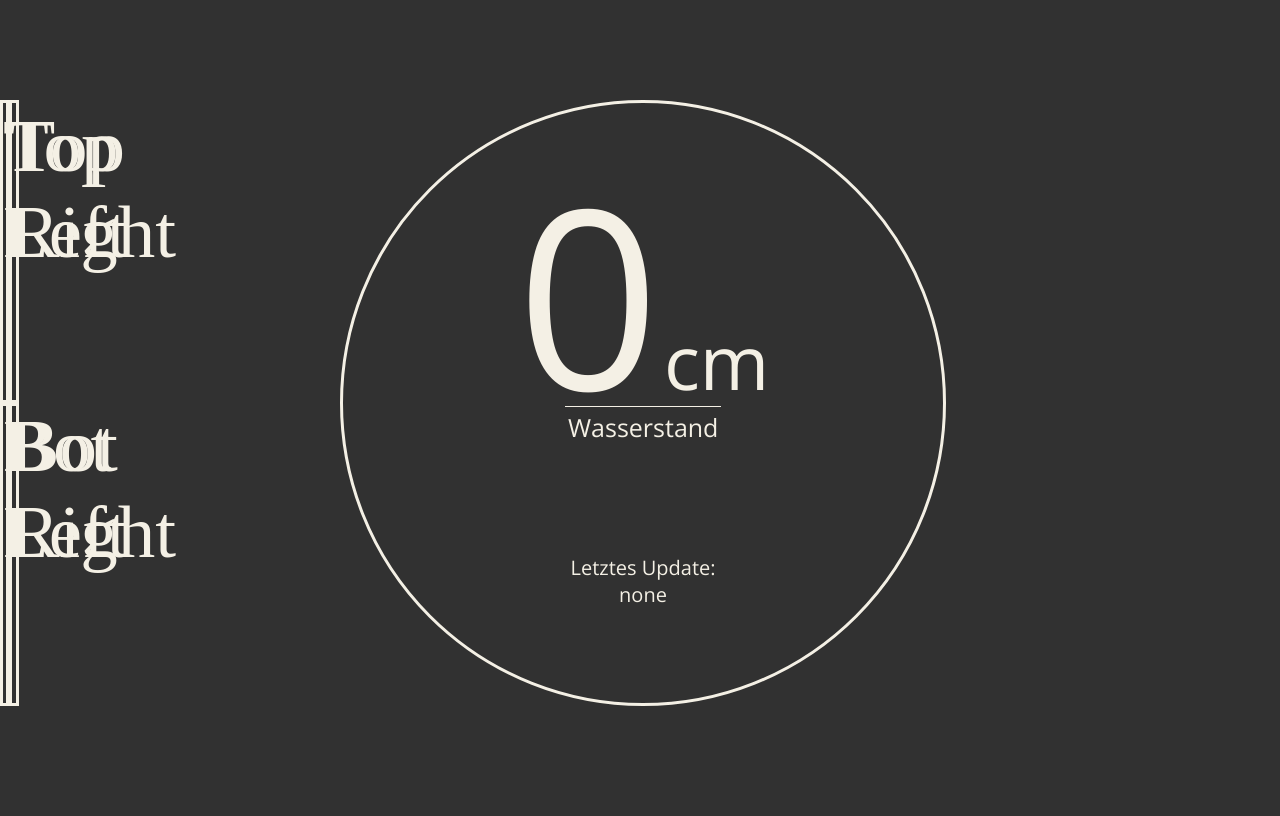
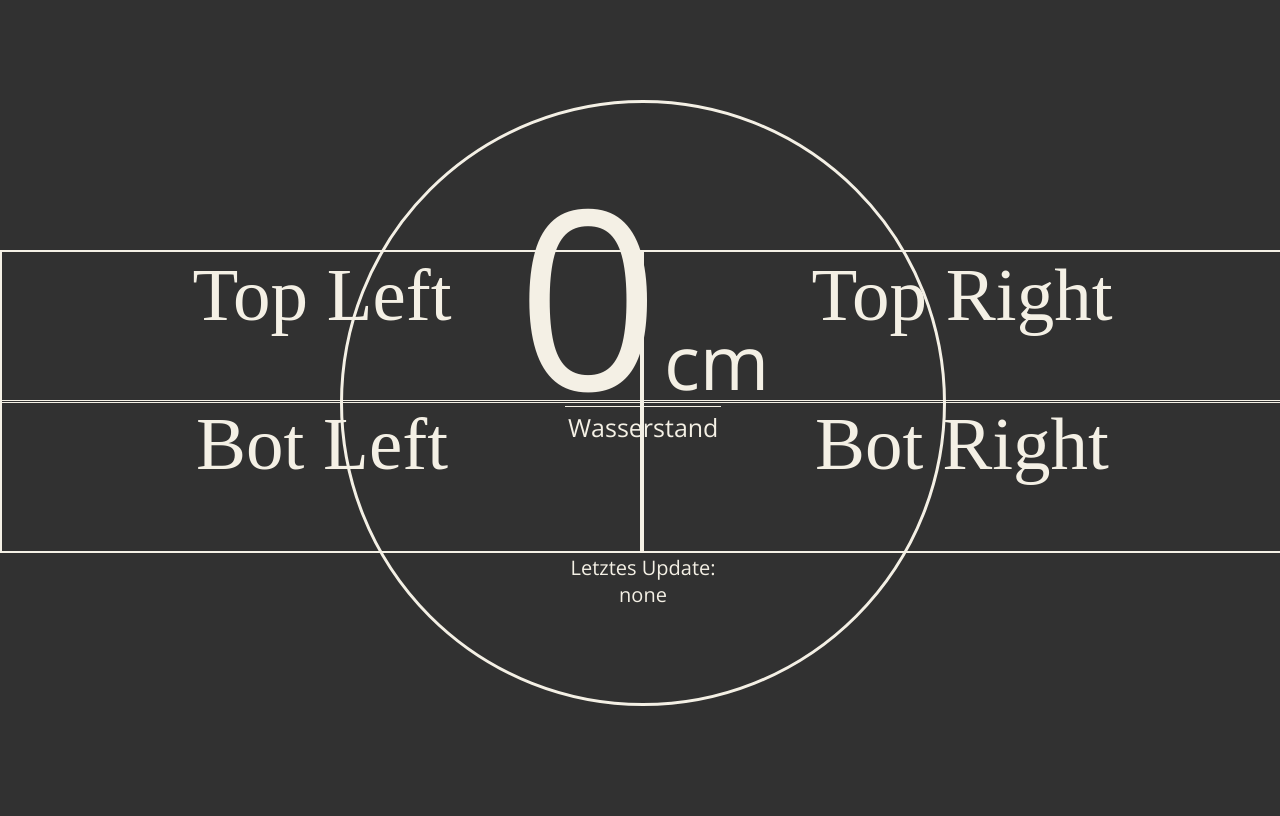
Before and after one commit to liachde99/wawawasserstand, a Spring Boot app: page / in a window 1280 px wide. Run offline with Spring Boot 4, Linux system fonts and the light colour scheme; data that the repository does not hold is empty.

Commit message:
css error

```diff
--- a/Wasserstand/src/main/resources/templates/css/style.css
+++ b/Wasserstand/src/main/resources/templates/css/style.css
@@ -45,9 +45,9 @@ body{
 }
 
 .btn{
-	height: 300px;
-	width: 0.5vw;
-	border: 3px solid #f4f0e5;
+	height: 150px;
+	width: 50%;
+	border: 2px solid #f4f0e5;
 	display: block;
 	text-align: center;
 	position: absolute;
@@ -57,20 +57,24 @@ body{
 
 .left-top{
 	left: 0px;
-	top: calc(50% - 300px);
+	top: calc(50% - 150px);
+	border-bottom-width: 1px;
 }
 
 .left-bot{
 	left: 0px;
 	top: 50%;
+	border-top-width: 1px;
 }
 
 .right-top{
-	left: 0.5vw;
-	top: calc(50% - 300px);
+	left: 50%;
+	top: calc(50% - 150px);
+	border-bottom-width: 1px;
 }
 
 .right-bot{
-	left: 0.5vw;
+	left: 50%;
 	top: 50%;
+	border-top-width: 1px;
 }
```
